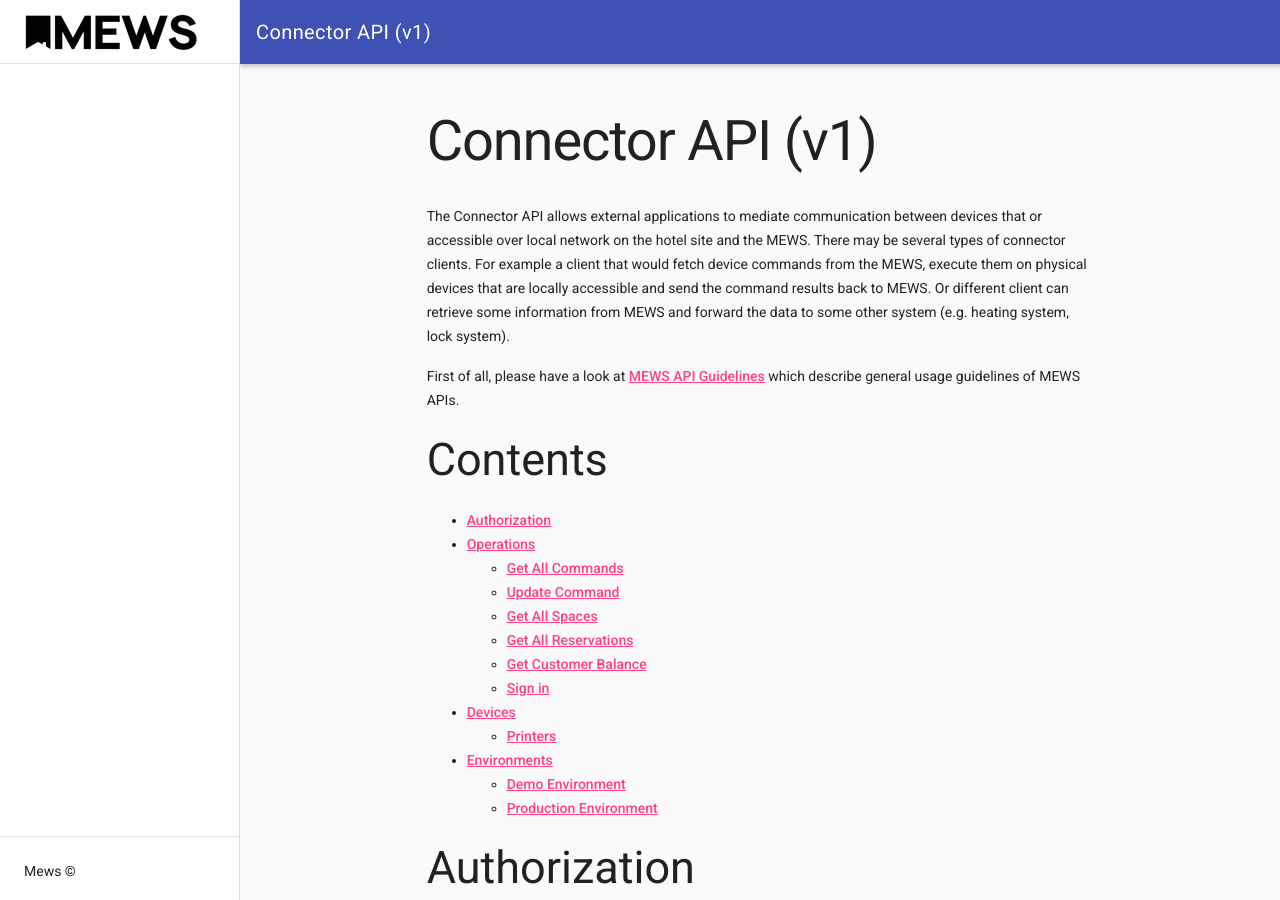
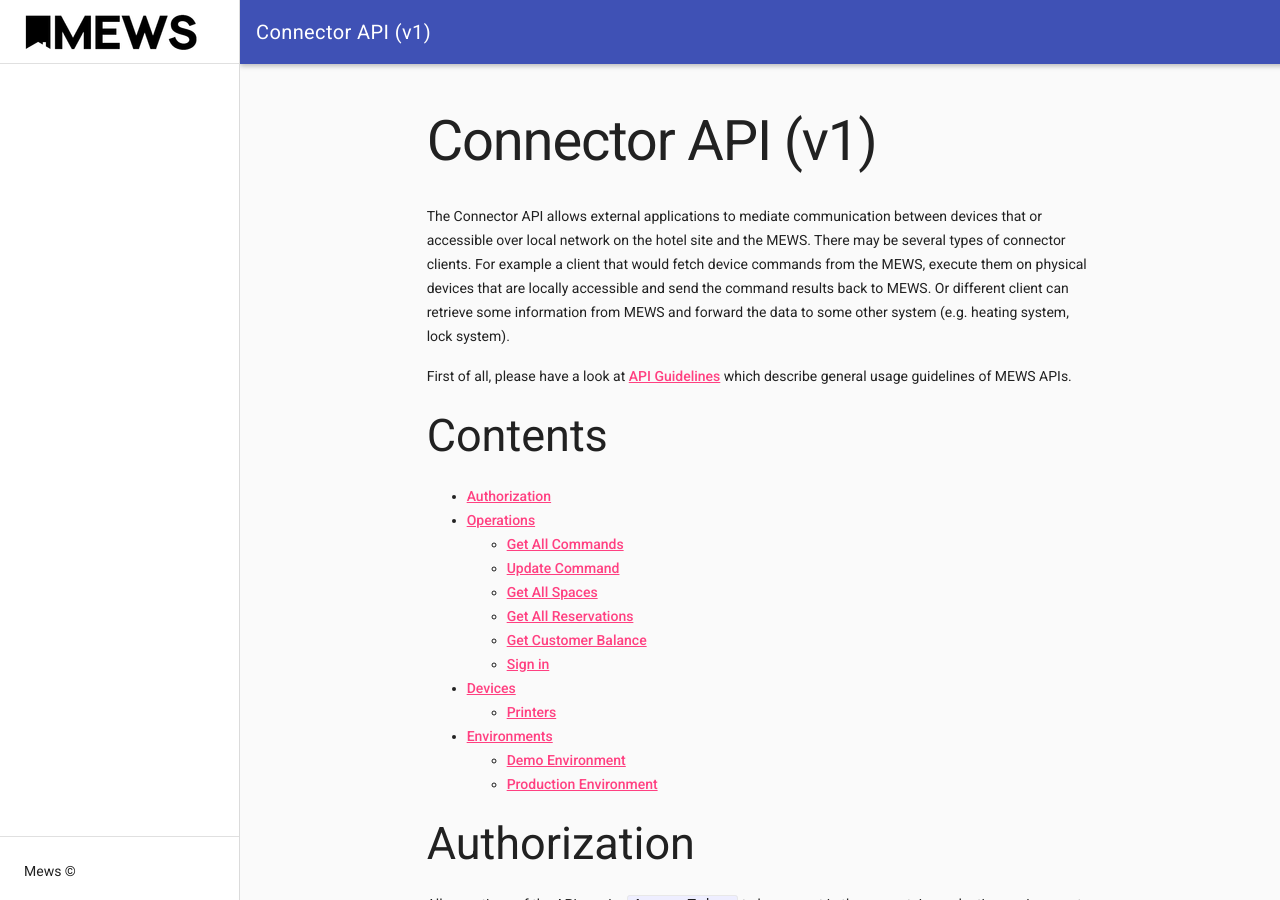
Before and after one commit to nikija/public, a Jekyll site: the page built from content/developers/api/connector.md, in a window 1280 px wide and 900 px high. Built offline with Jekyll 4.4.1, drawn with Linux system fonts in a browser that asks for light colours.

Commit message:
Update connector.md

```diff
--- a/content/developers/api/connector.md
+++ b/content/developers/api/connector.md
@@ -4,7 +4,7 @@ title: Connector API (v1)
 
 The Connector API allows external applications to mediate communication between devices that or accessible over local network on the hotel site and the MEWS. There may be several types of connector clients. For example a client that would fetch device commands from the MEWS, execute them on physical devices that are locally accessible and send the command results back to MEWS. Or different client can retrieve some information from MEWS and forward the data to some other system (e.g. heating system, lock system).
 
-First of all, please have a look at [MEWS API Guidelines](https://github.com/MewsSystems/public/tree/master/Api) which describe general usage guidelines of MEWS APIs.
+First of all, please have a look at [API Guidelines](./api.html) which describe general usage guidelines of MEWS APIs.
 
 ## Contents
 
```
